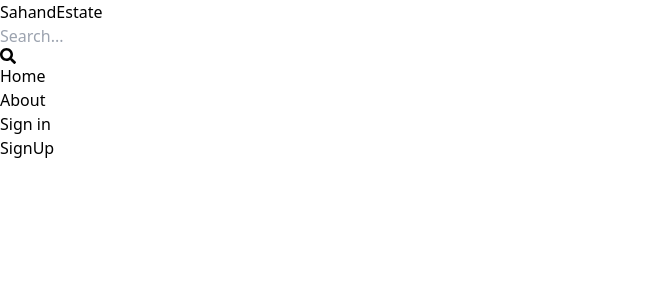
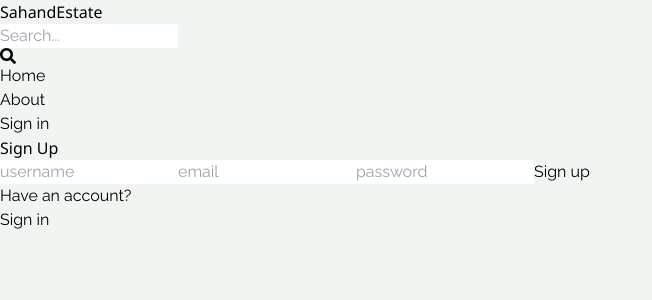
Before and after one commit to Carlos-860/estate-project, a React (Vite) app in the folder client/: page /sign-up in a window 1280 px wide. Shown: the top 300 px of the page, without its empty margins (0-652 px from the left). Built offline with nearby package versions, Linux system fonts and the light colour scheme.

Commit message:
sign up page ui & header style changes

```diff
--- a/client/src/components/Header.jsx
+++ b/client/src/components/Header.jsx
@@ -4,8 +4,9 @@
 
 const Header = () => {
 	return (
-		<header className='bg-slate-200 shadow-md'>
-			<div className='flex justify-between items-center max-w-6xl mx-auto p-3'>
+		<header>
+			<nav className='bg-white shadow'>
+				<div className='flex justify-between items-center mx-auto max-w-7xl p-3'>
 					<Link to="/">
 						<h1 className='font-bold text-sm sm:text-xl flex flex-wrap'>
 							<span className='text-slate-500'>Sahand</span>
@@ -18,16 +19,17 @@
 					</form>
 					<ul className='flex gap-4'>
 						<Link to="/">
-						<li className='hidden sm:inline text-slate-700 hover:underline'>Home</li>
+							<li className='hidden sm:inline text-slate-700 hover:underline text-sm font-medium'>Home</li>
 						</Link>
 						<Link to="/about">
-						<li className='hidden sm:inline text-slate-700 hover:underline'>About</li>
+							<li className='hidden sm:inline text-slate-700 hover:underline text-sm font-medium'>About</li>
 						</Link>
 						<Link to="/sign-in">
-						<li className='text-slate-700 hover:underline'>Sign in</li>
+							<li className='inline text-slate-700 hover:underline text-sm font-medium'>Sign in</li>
 						</Link>
 					</ul>
 				</div>
+			</nav>
 		</header>
 	)
 }
--- a/client/src/index.css
+++ b/client/src/index.css
@@ -1,3 +1,25 @@
+@import url('https://fonts.googleapis.com/css2?family=Raleway:ital,wght@0,100..900;1,100..900&display=swap');
+
 @tailwind base;
 @tailwind components;
 @tailwind utilities;
+
+body {
+    background-color: rgb(241, 245,241);
+}
+
+html {
+    font-family: "Raleway", sans-serif;
+}
+
+h1 {
+    font-family: 'Segoe UI';
+}
+
+header + div {
+    @apply h-[calc(100vh-72px)]
+}
+
+header + div > div {
+    @apply max-w-7xl mx-auto
+}
--- a/client/src/pages/SignUp.jsx
+++ b/client/src/pages/SignUp.jsx
@@ -1,9 +1,22 @@
 import React from 'react'
+import { Link } from 'react-router-dom'
 
 const SignUp = () => {
-  return (
-    <div>SignUp</div>
-  )
+	return (
+		<div className="p-3 max-w-lg mx-auto">
+			<h1 className="text-3xl text-center font-semibold my-7">Sign Up</h1>
+			<form className="flex flex-col gap-4">
+				<input type="text" placeholder="username" className="border p-3 rounded-lg" id="username" />
+				<input type="email" placeholder="email" className="border p-3 rounded-lg" id="email" />
+				<input type="password" placeholder="password" className="border p-3 rounded-lg" id="password" />
+				<button className="bg-slate-700 text-white p-3 rounded-lg uppercase hover:opacity-95 disabled:opacity-80">Sign up</button>
+			</form>
+			<div className="flex gap-2 mt-5">
+				<p>Have an account?</p>
+				<Link to="/sign-in"><span className="text-blue-700">Sign in</span></Link>
+			</div>
+		</div>
+	);
 }
 
 export default SignUp
```
Lines whose indentation alone changed are shown as unchanged.
